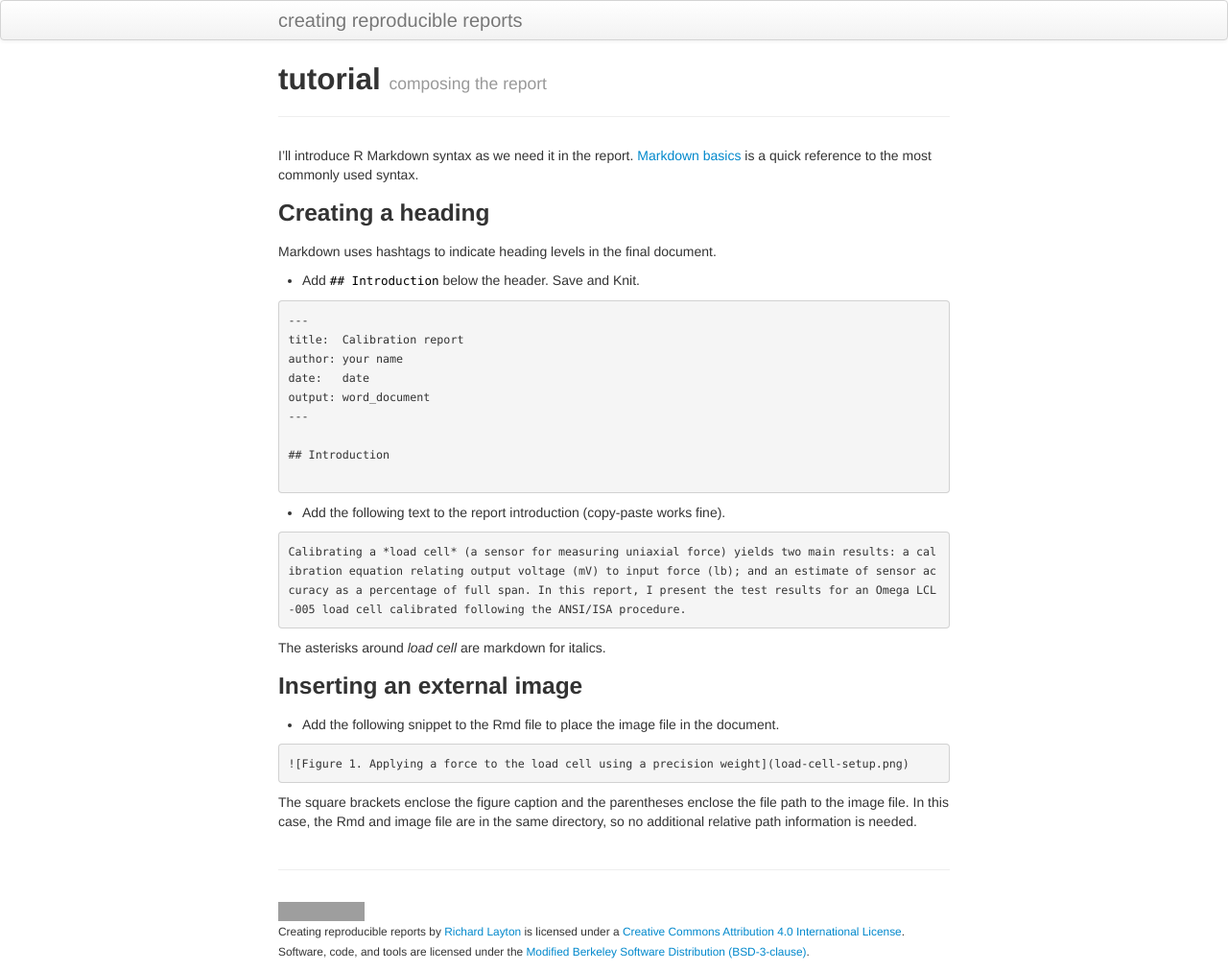
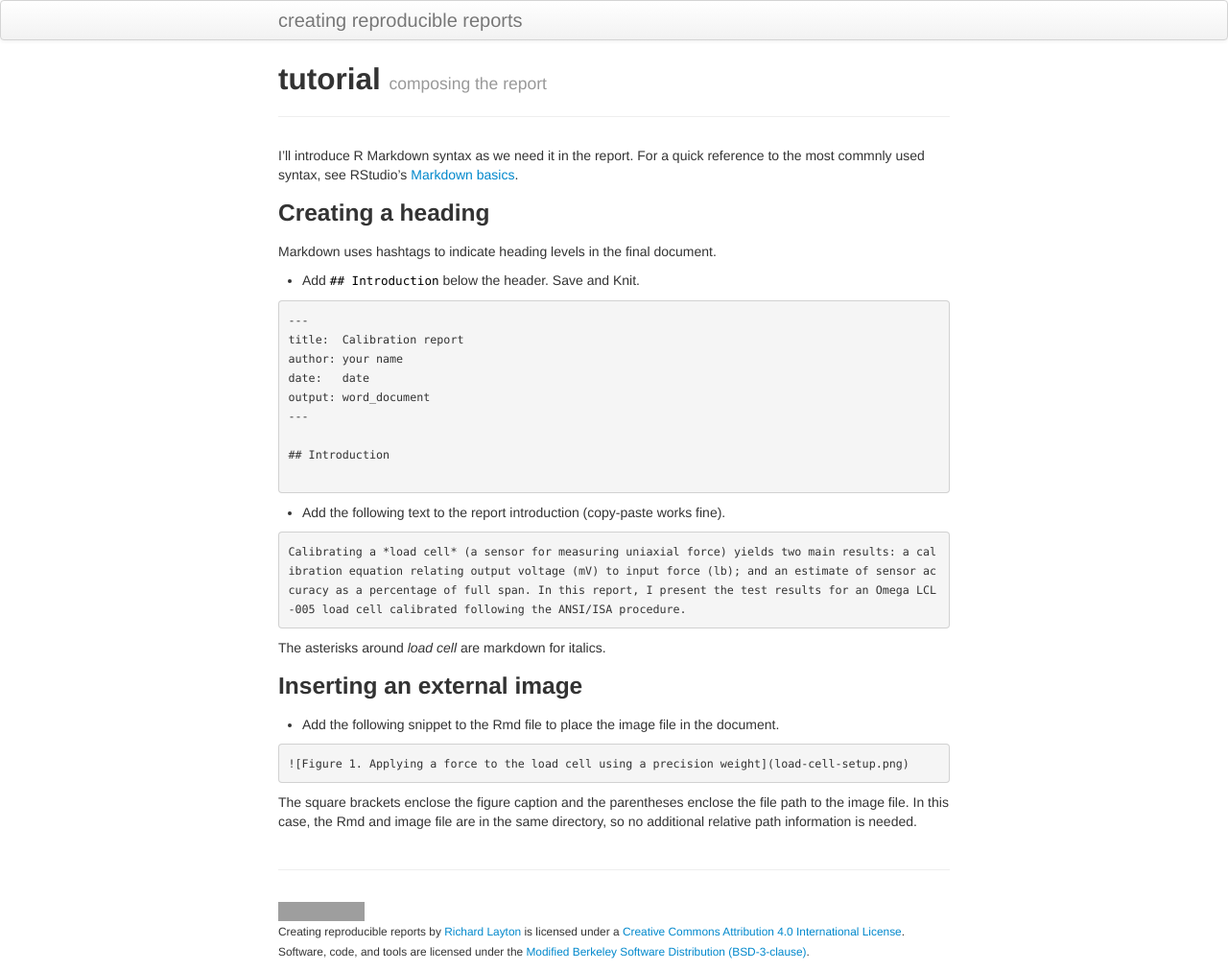
Before and after one commit to DSR-RHIT/creating-reproducible-reports, a Jekyll site: the page built from pages/composing.md, in a window 1280 px wide. Shown: the whole page at 96% size. Built offline with Jekyll 4.4.1, drawn with Linux system fonts in a browser that asks for light colours; grey boxes are pictures that could not be loaded.

Commit message:
tutorial

```diff
--- a/pages/composing.md
+++ b/pages/composing.md
@@ -4,7 +4,7 @@
 tagline: composing the report
 ---
 
-I'll introduce R Markdown syntax as we need it in the report. [Markdown basics](http://rmarkdown.rstudio.com/authoring_basics.html) is a quick reference to the most commonly used syntax.
+I'll introduce R Markdown syntax as we need it in the report. For a quick reference to the most commnly used syntax, see RStudio's  [Markdown basics](http://rmarkdown.rstudio.com/authoring_basics.html).
 
 ### Creating a heading
 
```
